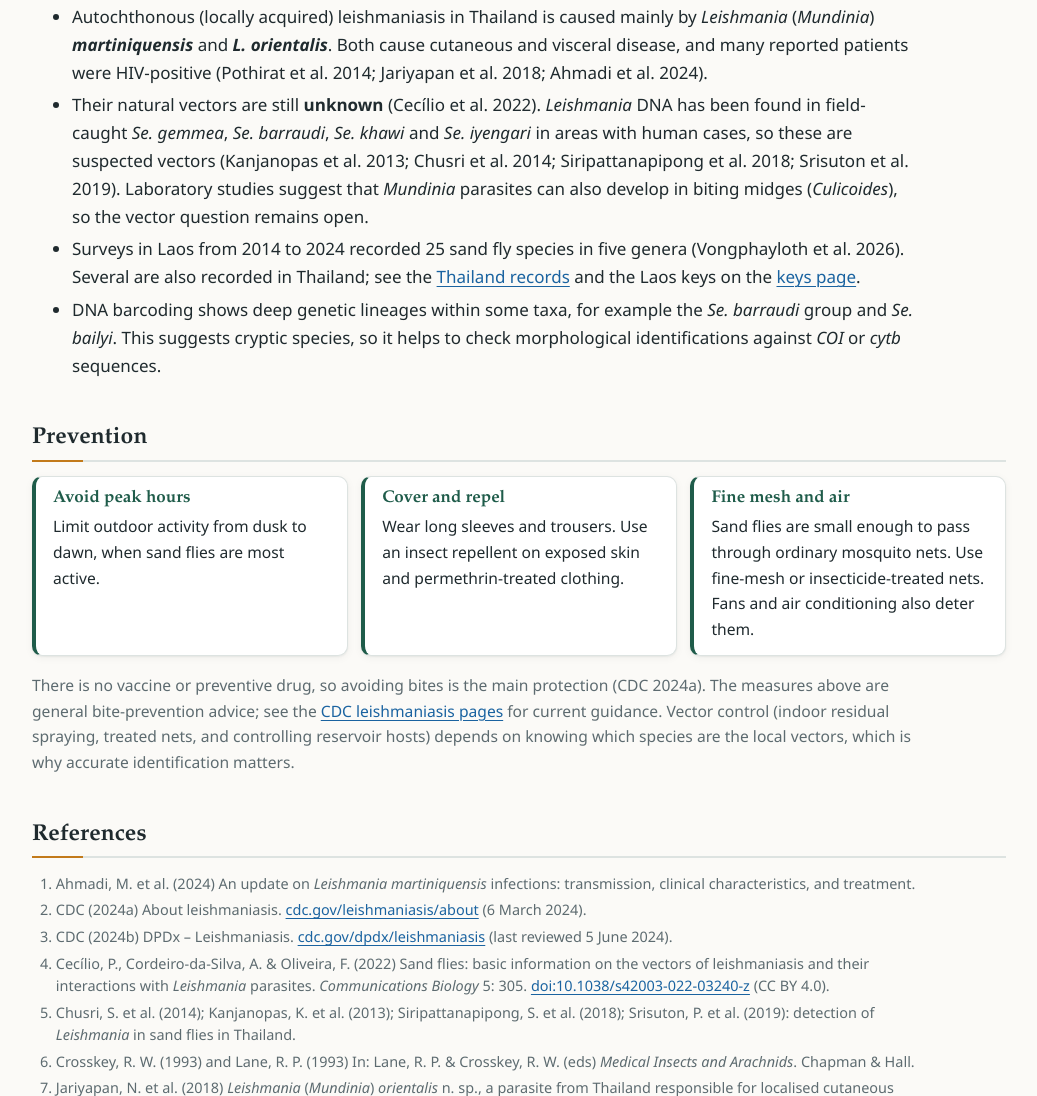
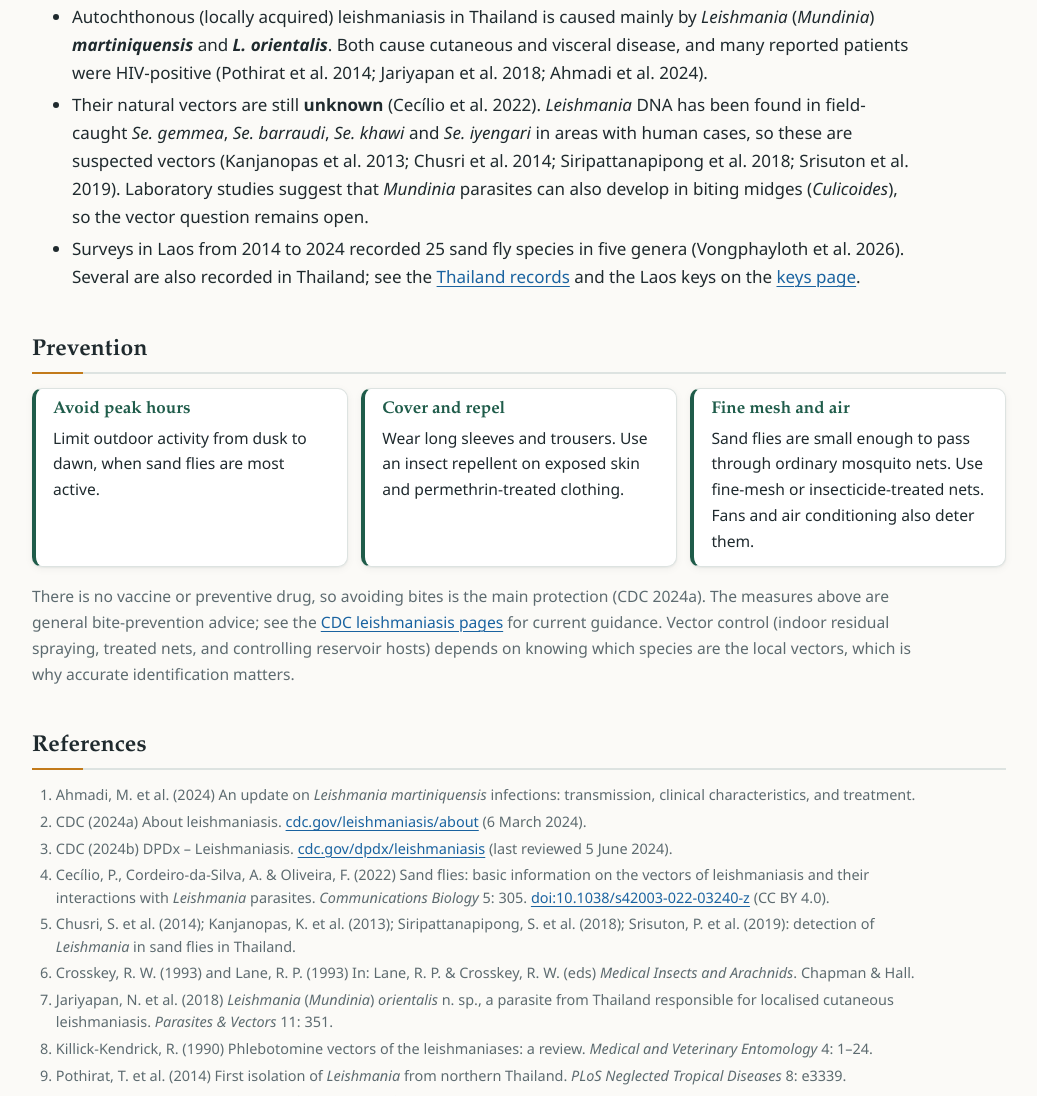
Before and after one commit to chavanutj/sandfly-identification, a plain HTML site: page site/biology.html in a window 1280 px wide. Shown: the part 5921-7017 px from the top of the page, without its empty margins (240-1277 px from the left). Drawn offline with Linux system fonts and the light colour scheme.

Commit message:
Biology page: remove finding from unpublished Champasak survey
Co-Authored-By: Claude Opus 5.5 <noreply@anthropic.com>

```diff
--- a/site/biology.html
+++ b/site/biology.html
@@ -156,8 +156,6 @@ while <b>permissive</b> vectors such as <i>Ph. arabicus</i> and <i>Lu. longipalp
   <i>Mundinia</i> parasites can also develop in biting midges (<i>Culicoides</i>), so the vector question remains open.</li>
   <li>Surveys in Laos from 2014 to 2024 recorded 25 sand fly species in five genera (Vongphayloth et al. 2026). Several are also recorded in Thailand; see the
   <a href="thailand.html">Thailand records</a> and the Laos keys on the <a href="keys.html">keys page</a>.</li>
-  <li>DNA barcoding shows deep genetic lineages within some taxa, for example the <i>Se. barraudi</i> group and <i>Se. bailyi</i>. This suggests cryptic species,
-  so it helps to check morphological identifications against <i>COI</i> or <i>cytb</i> sequences.</li>
 </ul>
 
 <h2 id="prevention">Prevention</h2>
```
Also changed, not shown: scripts/assets/biology.html (+0 -2 lines).
